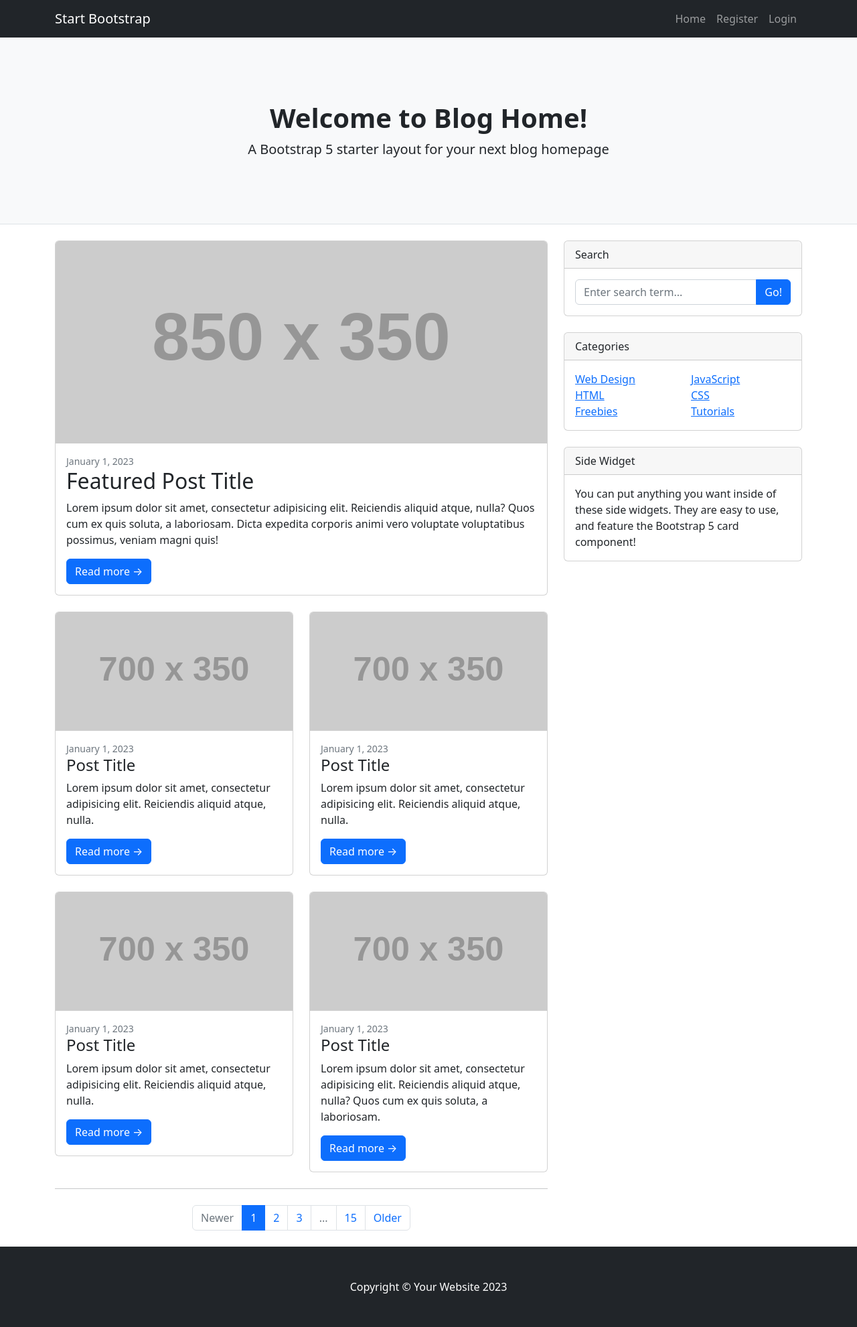
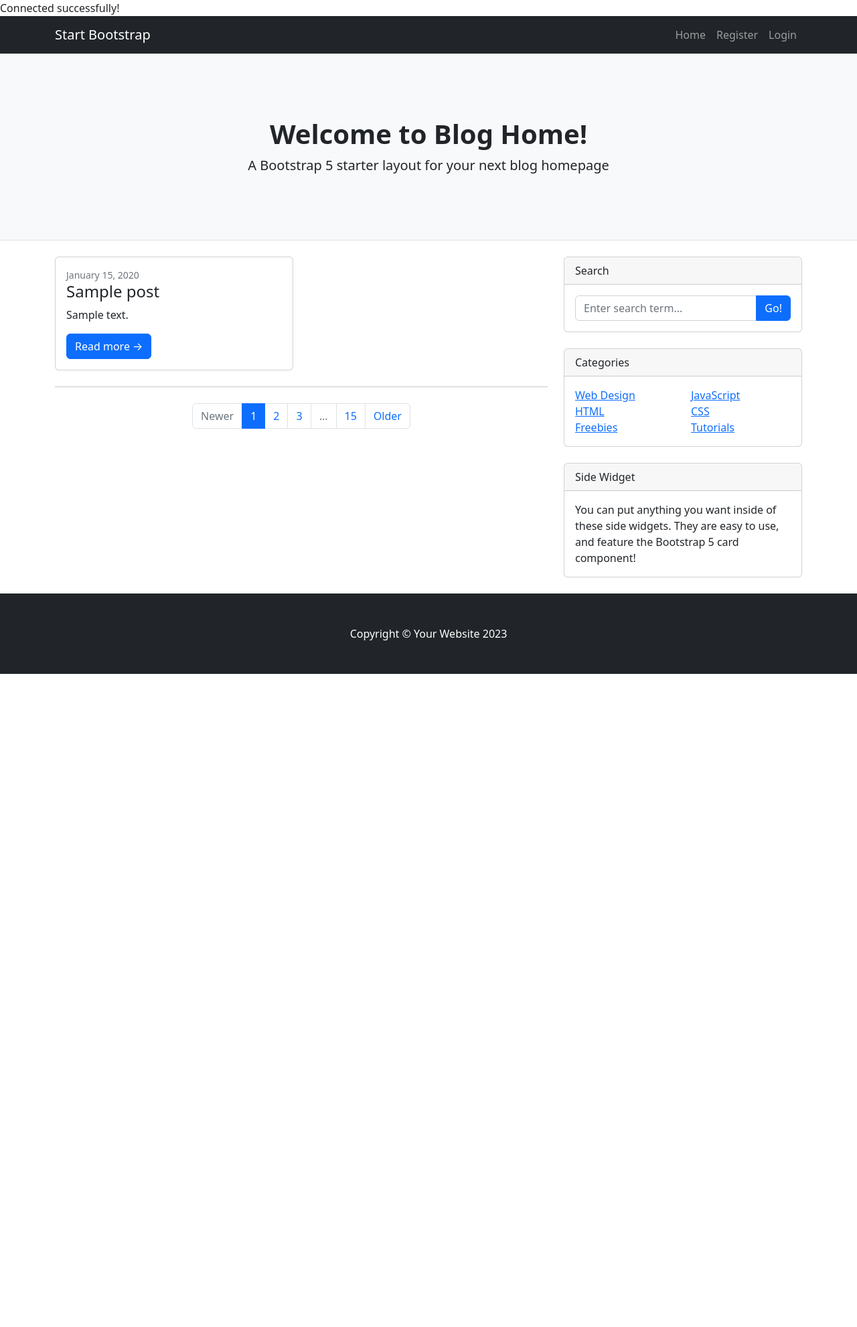
Before and after one commit to thetpainghtut-sharing/phpproject, a PHP site: page / in a window 1280 px wide. Shown: the whole page at 67% size. After the commit the page ends 1006 px from the top, so only its background shows below. Run offline with PHP 8.4, Linux system fonts and the light colour scheme; tables that the repository leaves empty or names only in its code hold one stand-in row (values such as "Sample post"); grey boxes labelled with a size stand in for pictures from a placeholder-image service; some libraries are stand-ins or nearby versions.

Commit message:
show published post in frontend

```diff
--- a/frontend/index.php
+++ b/frontend/index.php
@@ -1,5 +1,24 @@
 <?php
   session_start();
+  include '../dbconnect.php';
+
+  // select all posts (published)
+  $stmt = $pdo->query("SELECT * FROM posts WHERE status = 'published' ORDER BY id DESC");
+  $posts = $stmt->fetchAll(PDO::FETCH_ASSOC);
+
+  function getFirstWords($content, $limit = 120) {
+    // Strip HTML tags if needed
+    $text = strip_tags($content);
+
+    // Convert to array of words
+    $words = preg_split('/\s+/', $text, -1, PREG_SPLIT_NO_EMPTY);
+
+    // Get the first $limit words
+    $firstWords = array_slice($words, 0, $limit);
+
+    // Return as string
+    return implode(' ', $firstWords) . (count($words) > $limit ? '...' : '');
+  }
 ?>
 <!DOCTYPE html>
 <html lang="en">
@@ -32,7 +51,7 @@
                 <!-- Blog entries-->
                 <div class="col-lg-8">
                     <!-- Featured blog post-->
-                    <div class="card mb-4">
+                    <!-- <div class="card mb-4">
                         <a href="#!"><img class="card-img-top" src="https://dummyimage.com/850x350/dee2e6/6c757d.jpg" alt="..." /></a>
                         <div class="card-body">
                             <div class="small text-muted">January 1, 2023</div>
@@ -40,53 +59,24 @@
                             <p class="card-text">Lorem ipsum dolor sit amet, consectetur adipisicing elit. Reiciendis aliquid atque, nulla? Quos cum ex quis soluta, a laboriosam. Dicta expedita corporis animi vero voluptate voluptatibus possimus, veniam magni quis!</p>
                             <a class="btn btn-primary" href="#!">Read more →</a>
                         </div>
-                    </div>
+                    </div> -->
                     <!-- Nested row for non-featured blog posts-->
                     <div class="row">
+                        <?php foreach($posts as $post): ?>
+                        <?php $timestamp = strtotime($post['published_at']); ?>
                         <div class="col-lg-6">
                             <!-- Blog post-->
                             <div class="card mb-4">
-                                <a href="#!"><img class="card-img-top" src="https://dummyimage.com/700x350/dee2e6/6c757d.jpg" alt="..." /></a>
+                                <!-- <a href="#!"><img class="card-img-top" src="https://dummyimage.com/700x350/dee2e6/6c757d.jpg" alt="..." /></a> -->
                                 <div class="card-body">
-                                    <div class="small text-muted">January 1, 2023</div>
-                                    <h2 class="card-title h4">Post Title</h2>
-                                    <p class="card-text">Lorem ipsum dolor sit amet, consectetur adipisicing elit. Reiciendis aliquid atque, nulla.</p>
-                                    <a class="btn btn-primary" href="#!">Read more →</a>
-                                </div>
-                            </div>
-                            <!-- Blog post-->
-                            <div class="card mb-4">
-                                <a href="#!"><img class="card-img-top" src="https://dummyimage.com/700x350/dee2e6/6c757d.jpg" alt="..." /></a>
-                                <div class="card-body">
-                                    <div class="small text-muted">January 1, 2023</div>
-                                    <h2 class="card-title h4">Post Title</h2>
-                                    <p class="card-text">Lorem ipsum dolor sit amet, consectetur adipisicing elit. Reiciendis aliquid atque, nulla.</p>
-                                    <a class="btn btn-primary" href="#!">Read more →</a>
+                                    <div class="small text-muted"><?= date('F j, Y', $timestamp) ?></div>
+                                    <h2 class="card-title h4"><?= $post['title'] ?></h2>
+                                    <p class="card-text"><?= getFirstWords($post['content'], 20) ?></p>
+                                    <a class="btn btn-primary" href="post.php?id=<?= $post['id'] ?>">Read more →</a>
                                 </div>
                             </div>
                         </div>
-                        <div class="col-lg-6">
-                            <!-- Blog post-->
-                            <div class="card mb-4">
-                                <a href="#!"><img class="card-img-top" src="https://dummyimage.com/700x350/dee2e6/6c757d.jpg" alt="..." /></a>
-                                <div class="card-body">
-                                    <div class="small text-muted">January 1, 2023</div>
-                                    <h2 class="card-title h4">Post Title</h2>
-                                    <p class="card-text">Lorem ipsum dolor sit amet, consectetur adipisicing elit. Reiciendis aliquid atque, nulla.</p>
-                                    <a class="btn btn-primary" href="#!">Read more →</a>
-                                </div>
-                            </div>
-                            <!-- Blog post-->
-                            <div class="card mb-4">
-                                <a href="#!"><img class="card-img-top" src="https://dummyimage.com/700x350/dee2e6/6c757d.jpg" alt="..." /></a>
-                                <div class="card-body">
-                                    <div class="small text-muted">January 1, 2023</div>
-                                    <h2 class="card-title h4">Post Title</h2>
-                                    <p class="card-text">Lorem ipsum dolor sit amet, consectetur adipisicing elit. Reiciendis aliquid atque, nulla? Quos cum ex quis soluta, a laboriosam.</p>
-                                    <a class="btn btn-primary" href="#!">Read more →</a>
-                                </div>
-                            </div>
-                        </div>
+                        <?php endforeach; ?>
                     </div>
                     <!-- Pagination-->
                     <nav aria-label="Pagination">
```
Also changed, not shown: backend/post/list.php (+9 -1 lines), frontend/post.php (+19 -11 lines), project_flow.txt (+16 -0 lines).
